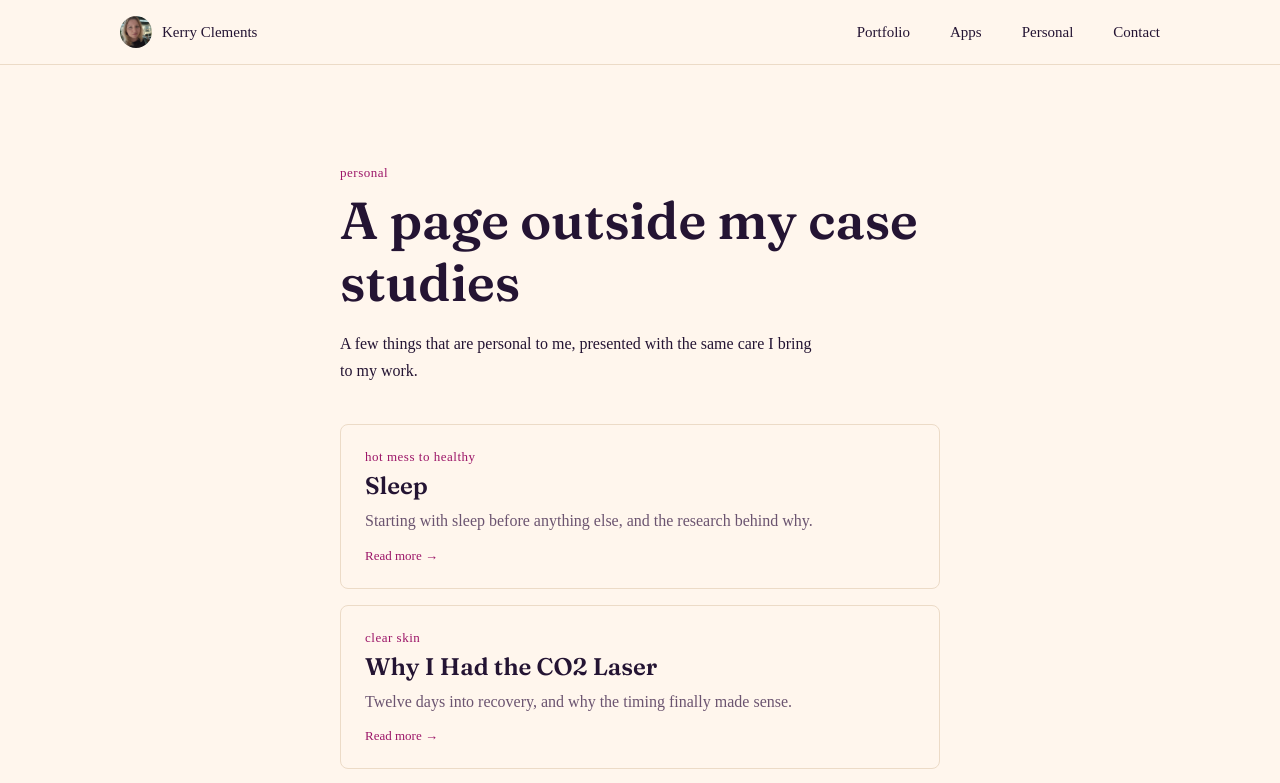
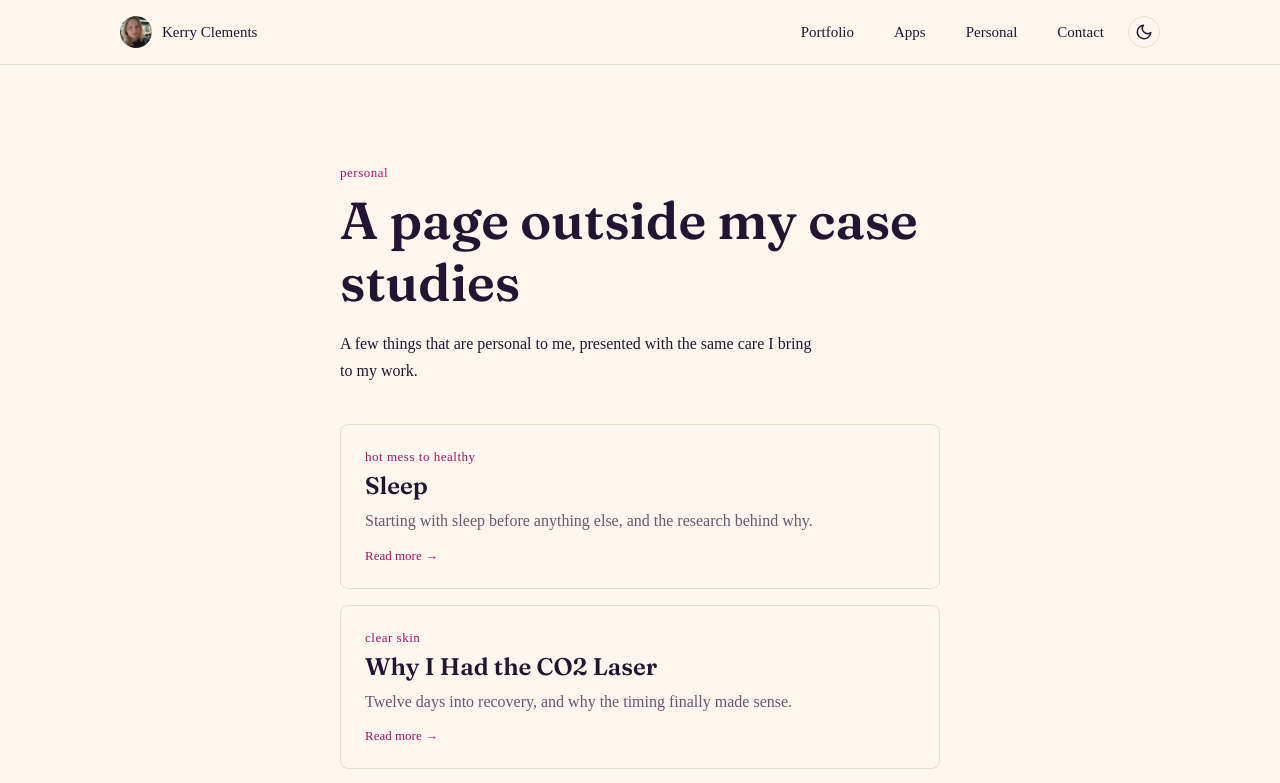
Before and after one commit to KerryCX/kerryclements.com, a React (Vite) app: page /personal in a window 1280 px wide. Shown: the top 783 px of the page. Built offline with nearby package versions, Linux system fonts and the light colour scheme.

Commit message:
feat: add theme toggle that follows the system setting by default
Co-Authored-By: Claude Opus 5.5 <noreply@anthropic.com>
Claude-Session: https://claude.ai/code/session_01RD1RR2iumlmjkfnelwpknw

```diff
--- a/index.html
+++ b/index.html
@@ -7,6 +7,23 @@
     <link rel="icon" type="image/png" sizes="16x16" href="/favicon-16x16.png" />
     <link rel="apple-touch-icon" sizes="180x180" href="/apple-touch-icon.png" />
     <meta name="viewport" content="width=device-width, initial-scale=1.0" />
+    <script>
+      // Set the theme before first paint to avoid a flash of the wrong colours.
+      // Mirrors resolveInitialTheme in src/theme/theme.ts. Keep the two in step.
+      ;(function () {
+        var stored = null
+        try {
+          stored = localStorage.getItem('theme')
+        } catch (error) {}
+        var theme =
+          stored === 'light' || stored === 'dark'
+            ? stored
+            : window.matchMedia('(prefers-color-scheme: light)').matches
+              ? 'light'
+              : 'dark'
+        document.documentElement.dataset.theme = theme
+      })()
+    </script>
     <meta property="og:type" content="website" />
     <meta property="og:image" content="https://kerryclements.com/og-image.png?v=2" />
     <meta property="og:image:width" content="1200" />
--- a/src/components/Nav.tsx
+++ b/src/components/Nav.tsx
@@ -1,4 +1,5 @@
 import { useRef } from 'react'
+import { ThemeToggle } from './ThemeToggle'
 
 type NavLink = {
   label: string
@@ -33,6 +34,7 @@ export const Nav = ({ links = DEFAULT_LINKS }: NavProps) => {
             Kerry Clements
           </a>
         </div>
+        <div className="nav__end">
           <ul className="nav__links">
             {links.map((link) => (
               <li key={link.href}>
@@ -40,6 +42,8 @@ export const Nav = ({ links = DEFAULT_LINKS }: NavProps) => {
               </li>
             ))}
           </ul>
+          <ThemeToggle />
+        </div>
       </nav>
       <dialog
         ref={dialogRef}
--- /dev/null
+++ b/src/components/ThemeToggle.tsx
@@ -0,0 +1,55 @@
+import type { ReactElement } from 'react'
+import { useTheme } from '../theme/useTheme'
+
+// A toggle button: screen readers announce "Dark mode, toggle button, pressed / not pressed".
+// The icon shows the mode you would switch to, which is the common convention.
+export const ThemeToggle = (): ReactElement => {
+  const { theme, toggleTheme } = useTheme()
+  const isDark = theme === 'dark'
+
+  return (
+    <button
+      type="button"
+      className="theme-toggle"
+      aria-label="Dark mode"
+      aria-pressed={isDark}
+      onClick={toggleTheme}
+    >
+      {isDark ? <SunIcon /> : <MoonIcon />}
+    </button>
+  )
+}
+
+const SunIcon = (): ReactElement => (
+  <svg
+    aria-hidden="true"
+    focusable="false"
+    width="18"
+    height="18"
+    viewBox="0 0 24 24"
+    fill="none"
+    stroke="currentColor"
+    strokeWidth="2"
+    strokeLinecap="round"
+  >
+    <circle cx="12" cy="12" r="4" />
+    <path d="M12 2v2M12 20v2M4.93 4.93l1.41 1.41M17.66 17.66l1.41 1.41M2 12h2M20 12h2M4.93 19.07l1.41-1.41M17.66 6.34l1.41-1.41" />
+  </svg>
+)
+
+const MoonIcon = (): ReactElement => (
+  <svg
+    aria-hidden="true"
+    focusable="false"
+    width="18"
+    height="18"
+    viewBox="0 0 24 24"
+    fill="none"
+    stroke="currentColor"
+    strokeWidth="2"
+    strokeLinecap="round"
+    strokeLinejoin="round"
+  >
+    <path d="M21 12.79A9 9 0 1 1 11.21 3 7 7 0 0 0 21 12.79z" />
+  </svg>
+)
--- a/src/styles/personal-scope.css
+++ b/src/styles/personal-scope.css
@@ -39,6 +39,21 @@
   font-size: 15px;
 }
 
+.personal-scope .theme-toggle {
+  color: var(--personal-text);
+  border-color: var(--personal-border);
+}
+
+.personal-scope .theme-toggle:focus-visible {
+  outline-color: var(--accent-magenta-dark);
+}
+
+@media (hover: hover) {
+  .personal-scope .theme-toggle:hover {
+    border-color: var(--accent-magenta);
+  }
+}
+
 .personal-scope .nav__links a:hover {
   color: var(--accent-magenta-dark);
   text-decoration: underline;
--- a/src/styles/site.css
+++ b/src/styles/site.css
@@ -111,6 +111,39 @@ body {
   .nav__photo-button:hover,
   .nav__photo-button:focus-visible {
     transform: scale(3) translateX(-8px) translateY(10px);
+  }
+}
+
+.nav__end {
+  display: flex;
+  align-items: center;
+  gap: 24px;
+}
+
+/* 32px square meets the WCAG 2.2 AA target size (24px minimum) */
+.theme-toggle {
+  display: inline-flex;
+  align-items: center;
+  justify-content: center;
+  width: 32px;
+  height: 32px;
+  padding: 0;
+  background: none;
+  border: 1px solid var(--border-default);
+  border-radius: 50%;
+  color: var(--text-secondary);
+  cursor: pointer;
+}
+
+.theme-toggle:focus-visible {
+  outline: 2px solid var(--accent-rose);
+  outline-offset: 3px;
+}
+
+@media (hover: hover) {
+  .theme-toggle:hover {
+    color: var(--text-primary);
+    border-color: var(--text-secondary);
   }
 }
 
@@ -750,6 +783,10 @@ body {
     gap: 20px;
   }
 
+  .nav__end {
+    gap: 16px;
+  }
+
   .hero {
     padding: 40px 20px 40px;
   }
--- /dev/null
+++ b/src/theme/theme.ts
@@ -0,0 +1,37 @@
+// Theme logic shared by useTheme and the tests.
+// The inline script in index.html repeats resolveInitialTheme so the right theme is set
+// before first paint (no flash of the wrong colours). Keep the two in step.
+
+export type Theme = 'light' | 'dark'
+
+export const THEME_STORAGE_KEY = 'theme'
+export const LIGHT_SCHEME_QUERY = '(prefers-color-scheme: light)'
+
+const isTheme = (value: unknown): value is Theme => value === 'light' || value === 'dark'
+
+// localStorage can throw (private browsing, blocked storage), so every access is guarded.
+export const getStoredTheme = (): Theme | null => {
+  try {
+    const stored = window.localStorage.getItem(THEME_STORAGE_KEY)
+    return isTheme(stored) ? stored : null
+  } catch {
+    return null
+  }
+}
+
+export const storeTheme = (theme: Theme): void => {
+  try {
+    window.localStorage.setItem(THEME_STORAGE_KEY, theme)
+  } catch {
+    // Storage unavailable: the choice still applies for this visit
+  }
+}
+
+export const getSystemTheme = (): Theme =>
+  window.matchMedia(LIGHT_SCHEME_QUERY).matches ? 'light' : 'dark'
+
+export const resolveInitialTheme = (): Theme => getStoredTheme() ?? getSystemTheme()
+
+export const applyTheme = (theme: Theme): void => {
+  document.documentElement.dataset.theme = theme
+}
--- /dev/null
+++ b/src/theme/useTheme.ts
@@ -0,0 +1,43 @@
+import { useCallback, useEffect, useState } from 'react'
+import {
+  LIGHT_SCHEME_QUERY,
+  applyTheme,
+  getStoredTheme,
+  resolveInitialTheme,
+  storeTheme,
+  type Theme,
+} from './theme'
+
+type UseThemeResult = {
+  theme: Theme
+  toggleTheme: () => void
+}
+
+// Follows the visitor's system setting until they choose a theme with the toggle.
+// After that, their choice is saved and wins over the system setting.
+export const useTheme = (): UseThemeResult => {
+  const [theme, setTheme] = useState<Theme>(resolveInitialTheme)
+
+  useEffect(() => {
+    applyTheme(theme)
+  }, [theme])
+
+  useEffect(() => {
+    const mediaQuery = window.matchMedia(LIGHT_SCHEME_QUERY)
+    const handleSystemChange = (event: MediaQueryListEvent): void => {
+      if (getStoredTheme() === null) setTheme(event.matches ? 'light' : 'dark')
+    }
+    mediaQuery.addEventListener('change', handleSystemChange)
+    return () => mediaQuery.removeEventListener('change', handleSystemChange)
+  }, [])
+
+  const toggleTheme = useCallback((): void => {
+    setTheme((currentTheme) => {
+      const nextTheme: Theme = currentTheme === 'dark' ? 'light' : 'dark'
+      storeTheme(nextTheme)
+      return nextTheme
+    })
+  }, [])
+
+  return { theme, toggleTheme }
+}
```
Also changed, not shown: src/test/setup.ts (+19 -0 lines), 2 other files (tests, documents, lock files or other folders). Lines whose indentation alone changed are shown as unchanged.
